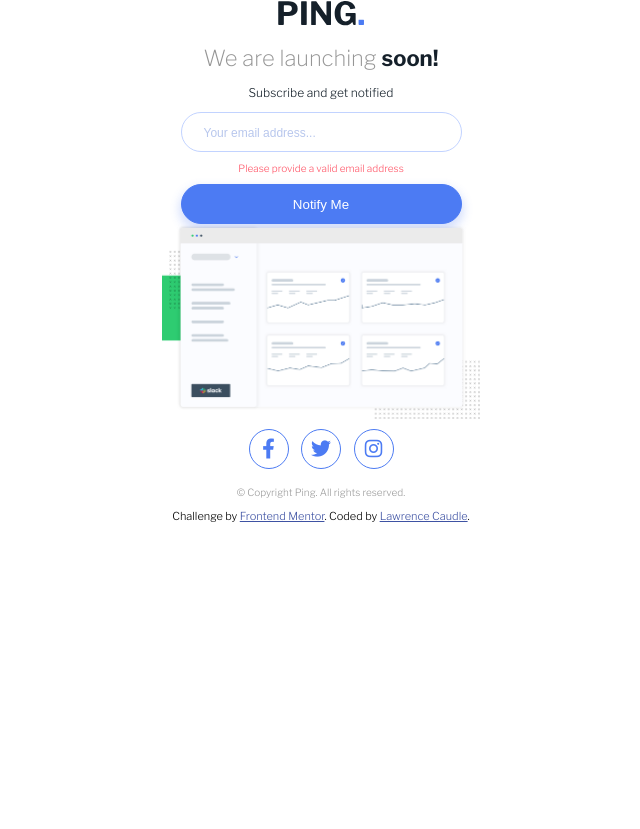
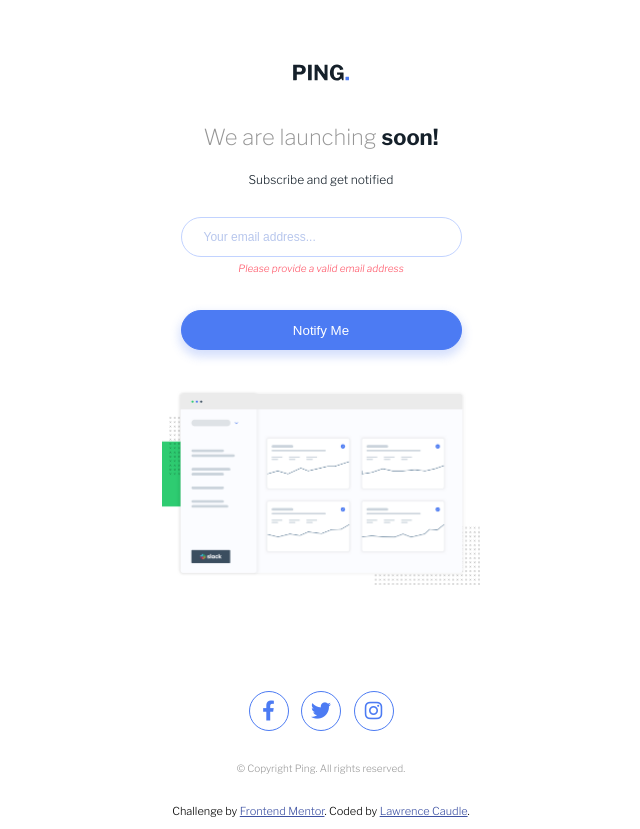
Before and after one commit to ltc870/pingsinglecolumncomingsoon, a React (Vite) app: page / in a window 1280 px wide. Shown: the whole page, without its empty margins (319-959 px from the left). Before the commit the page ends 800 px from the top, so only its background shows below. Built offline with nearby package versions, Linux system fonts and the light colour scheme.

Commit message:
added spacing between page elements

```diff
--- a/src/css/styles.css
+++ b/src/css/styles.css
@@ -41,6 +41,7 @@
 .main-error-msg {
   color: #FF5466;
   font-size: 0.625rem;
+  font-weight: 200;
 }
 
 .main-button {
@@ -60,6 +61,25 @@
   text-align: center;
   max-width: 375px;
   width: 100%;
+}
+
+.main-logo {
+  width: 15%;
+  margin-top: 4em;
+  margin-bottom: 1.5em;
+}
+
+.main-title {
+  margin-bottom: 1em;
+}
+
+.main-text {
+  margin-bottom: 2.5em;
+}
+
+.main-error-msg {
+  font-style: italic;
+  margin-top: .5em;
 }
 
 .main-input,
@@ -83,16 +103,25 @@
   border: 1.5px solid #4C7BF3;
   background-color: #4C7BF3;
   box-shadow: 0px 5px 10px 2px rgba(76, 123, 243, 0.230414);
+  margin-top: 2em;
+  margin-bottom: 3em;
+}
+
+.main-button:hover,
+.main-button:focus {
+  cursor: pointer;
 }
 
 .image {
   width: 85%;
+  margin-bottom: 6em;
 }
 
 .social-media-section {
   display: flex;
   flex-direction: row;
   justify-content: center;
+  margin-bottom: 1.5em;
 }
 
 .fa-brands {
@@ -115,6 +144,10 @@
   cursor: pointer;
 }
 
+.copyright {
+  margin-bottom: 3em;
+}
+
 .attribution {
     font-size: 11px;
     text-align: center;
```
